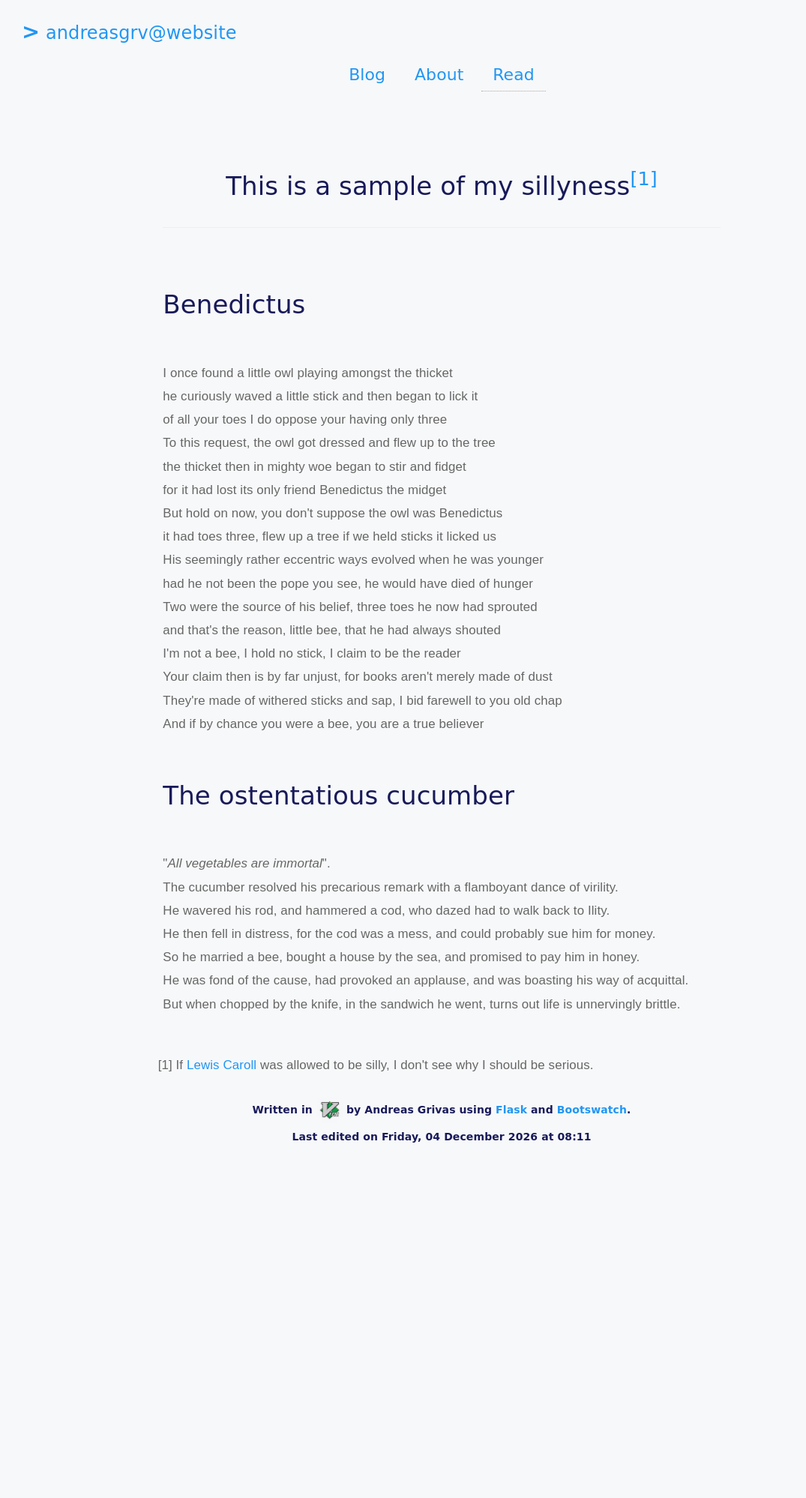
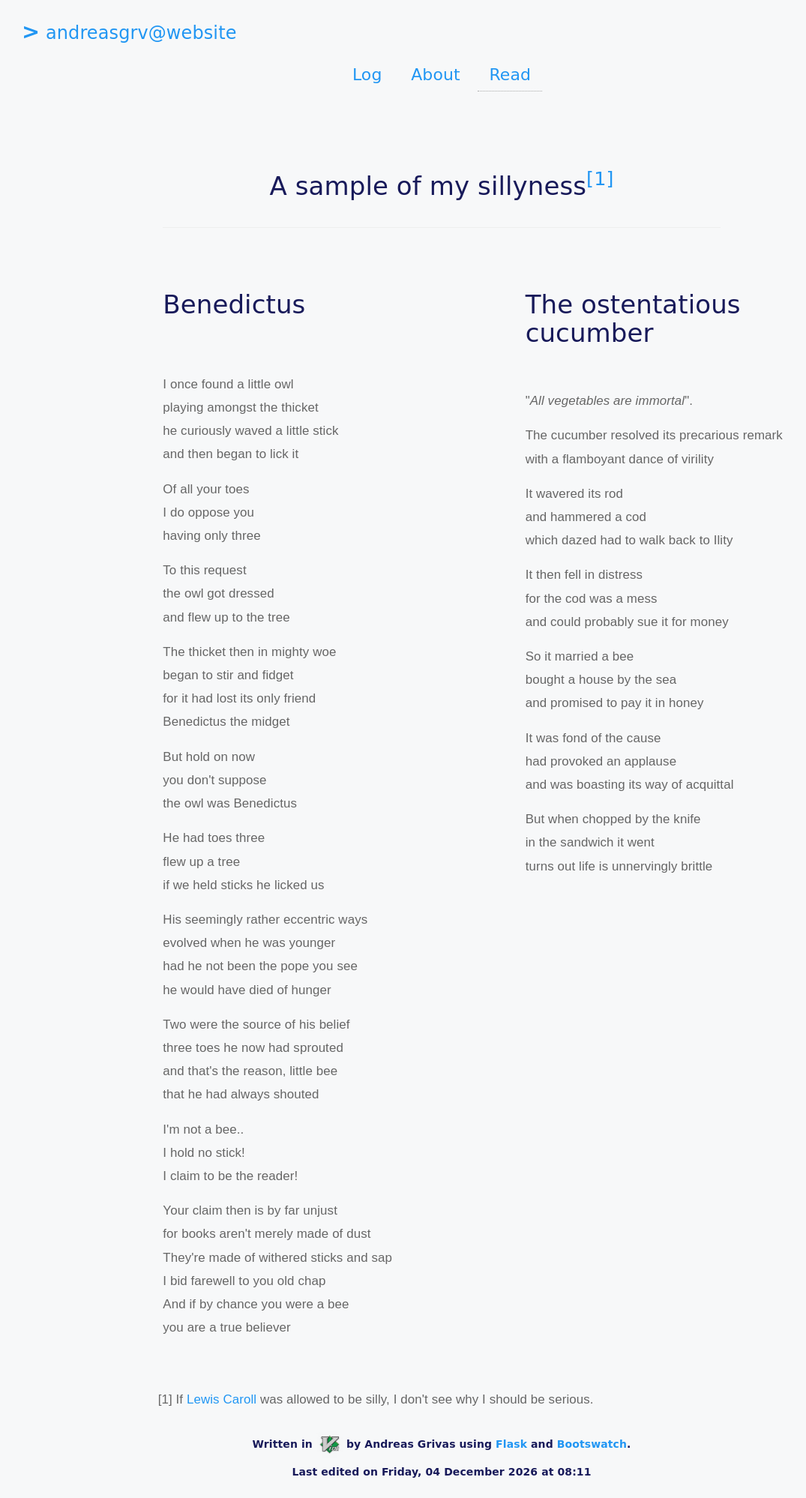
Before and after one commit to andreasgrv/website, a Flask app: page /read in a window 1280 px wide. Shown: the whole page at 75% size, without its empty margins (51-1126 px from the left). Before the commit the page ends 1524 px from the top, so only its background shows below. Run offline with Flask 2, Linux system fonts and the light colour scheme; parts of the project's set-up code (start-up, migrations or seed data) failed here and were passed over; some libraries are stand-ins or nearby versions; some web fonts are replaced.

Commit message:
Hopefully improve layout

```diff
--- a/templates/base.html
+++ b/templates/base.html
@@ -20,7 +20,7 @@
             <ul class="nav navbar-nav" style="display: inline-flex; float: none">
               <li{%if request.path == '/' or '/posts' in request.path %} class="active"{% endif %}>
                 <a href="/">
-                  Blog
+                  Log
                 </a>
               </li>
               <li{%if request.path == '/about' %} class="active" {% endif %}>
@@ -75,11 +75,11 @@
 
 {%block styles %}
     {{super()}}
-    <link rel="stylesheet" href="{{ url_for('.static', filename="css/font-awesome.min.css") }}">
     <link rel="stylesheet" href="{{ url_for('.static', filename="css/paper.min.css") }}">
     <link rel="stylesheet" href="{{ url_for('.static', filename="css/style.css") }}">
     <link rel="stylesheet" href="{{ url_for('.static', filename="css/code.css") }}">
     <link href="https://fonts.googleapis.com/css?family=Fira+Sans+Condensed:300|Londrina+Solid|Life+Savers" rel="stylesheet">
+    <link rel="stylesheet" href="https://use.fontawesome.com/releases/v5.7.2/css/all.css" integrity="sha384-fnmOCqbTlWIlj8LyTjo7mOUStjsKC4pOpQbqyi7RrhN7udi9RwhKkMHpvLbHG9Sr" crossorigin="anonymous">
 {% endblock %}
 
 {%block head %}
--- a/templates/read.html
+++ b/templates/read.html
@@ -15,7 +15,7 @@
         </div>
         <div class="col-lg-8">
           <div class="page-header text-center">
-            <h3 class="mytitle">This is a sample of my sillyness<sup><a href="#fnote1">[1]</a></sup></h3>
+            <h3 class="mytitle">A sample of my sillyness<sup><a href="#fnote1">[1]</a></sup></h3>
           </div>
         </div>
         <div class="col-lg-2">
@@ -23,39 +23,46 @@
       </div>
       <div class="bs-docs-section">
         <div class="row">
-          <div class="col-sm-12 col-lg-8 col-lg-offset-2">
+          <div class="col-sm-12 col-md-6 col-lg-4 col-lg-offset-2">
             <div class="bs-component grvtext">
               <h3>Benedictus</h3><br>
-              I once found a little owl playing amongst the thicket<br>
-              he curiously waved a little stick and then began to lick it<br>
-              of all your toes I do oppose your having only three<br>
-              To this request, the owl got dressed and flew up to the tree<br>
-              the thicket then in mighty woe began to stir and fidget<br>
-              for it had lost its only friend Benedictus the midget<br>
-              But hold on now, you don't suppose the owl was Benedictus<br>
-              it had toes three, flew up a tree if we held sticks it licked us<br>
-              His seemingly rather eccentric ways evolved when he was younger<br>
-              had he not been the pope you see, he would have died of hunger<br>
-              Two were the source of his belief, three toes he now had sprouted<br>
-              and that's the reason, little bee, that he had always shouted<br>
-              I'm not a bee, I hold no stick, I claim to be the reader<br>
-              Your claim then is by far unjust, for books aren't merely made of dust<br>
-              They're made of withered sticks and sap, I bid farewell to you old chap<br>
-              And if by chance you were a bee, you are a true believer<br>
+	      <p>I once found a little owl<br> playing amongst the thicket<br>
+	      he curiously waved a little stick<br> and then began to lick it</p>
+
+	      <p>Of all your toes<br> I do oppose you<br>having only three</p>
+
+	      <p>To this request<br> the owl got dressed<br> and flew up to the tree</p>
+
+	      <p>The thicket then in mighty woe<br> began to stir and fidget<br>
+	      for it had lost its only friend<br> Benedictus the midget</p>
+
+	      <p>But hold on now<br> you don't suppose<br> the owl was Benedictus</p>
+
+	      <p>He had toes three<br> flew up a tree <br> if we held sticks he licked us</p>
+
+	      <p>His seemingly rather eccentric ways<br> evolved when he was younger<br>
+	      had he not been the pope you see<br> he would have died of hunger</p>
+
+	      <p>Two were the source of his belief<br> three toes he now had sprouted<br>
+	      and that's the reason, little bee<br> that he had always shouted</p>
+
+	      <p>I'm not a bee..<br> I hold no stick!<br> I claim to be the reader!</p>
+
+	      <p>Your claim then is by far unjust<br> for books aren't merely made of dust<br>
+	      They're made of withered sticks and sap<br> I bid farewell to you old chap<br>
+	      And if by chance you were a bee<br> you are a true believer</p>
             </div>
           </div>
-        </div>
-        <div class="row">
-          <div class="col-sm-12 col-lg-8 col-lg-offset-2">
+          <div class="col-sm-12 col-md-6 col-lg-4 col-lg-offset-1">
             <div class="bs-component grvtext">
               <h3>The ostentatious cucumber</h3><br>
               "<i>All vegetables are immortal</i>". <br>
-              The cucumber resolved his precarious remark with a flamboyant dance of virility. <br>
-              He wavered his rod, and hammered a cod, who dazed had to walk back to Ility. <br>
-              He then fell in distress, for the cod was a mess, and could probably sue him for money. <br>
-              So he married a bee, bought a house by the sea, and promised to pay him in honey. <br>
-              He was fond of the cause, had provoked an applause, and was boasting his way of acquittal. <br>
-              But when chopped by the knife, in the sandwich he went, turns out life is unnervingly brittle. <br>
+	      <p>The cucumber resolved its precarious remark<br> with a flamboyant dance of virility</p>
+	      <p> It wavered its rod<br> and hammered a cod<br> which dazed had to walk back to Ility <br></p>
+	      <p> It then fell in distress<br> for the cod was a mess<br> and could probably sue it for money<br></p>
+	      <p> So it married a bee<br> bought a house by the sea<br> and promised to pay it in honey<br></p>
+	      <p> It was fond of the cause<br> had provoked an applause<br> and was boasting its way of acquittal<br></p>
+	      <p> But when chopped by the knife<br> in the sandwich it went<br> turns out life is unnervingly brittle<br></p>
             </div>
           </div>
         </div>
```
